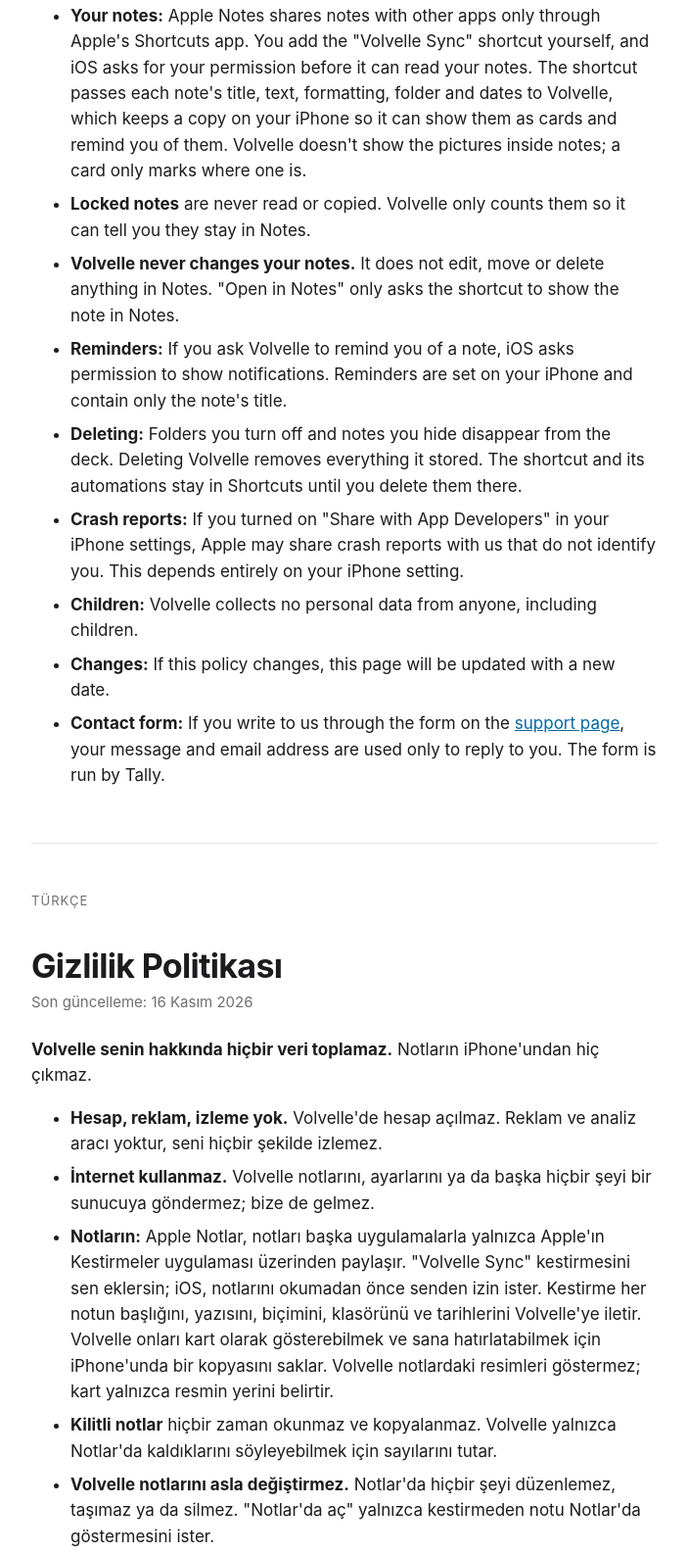
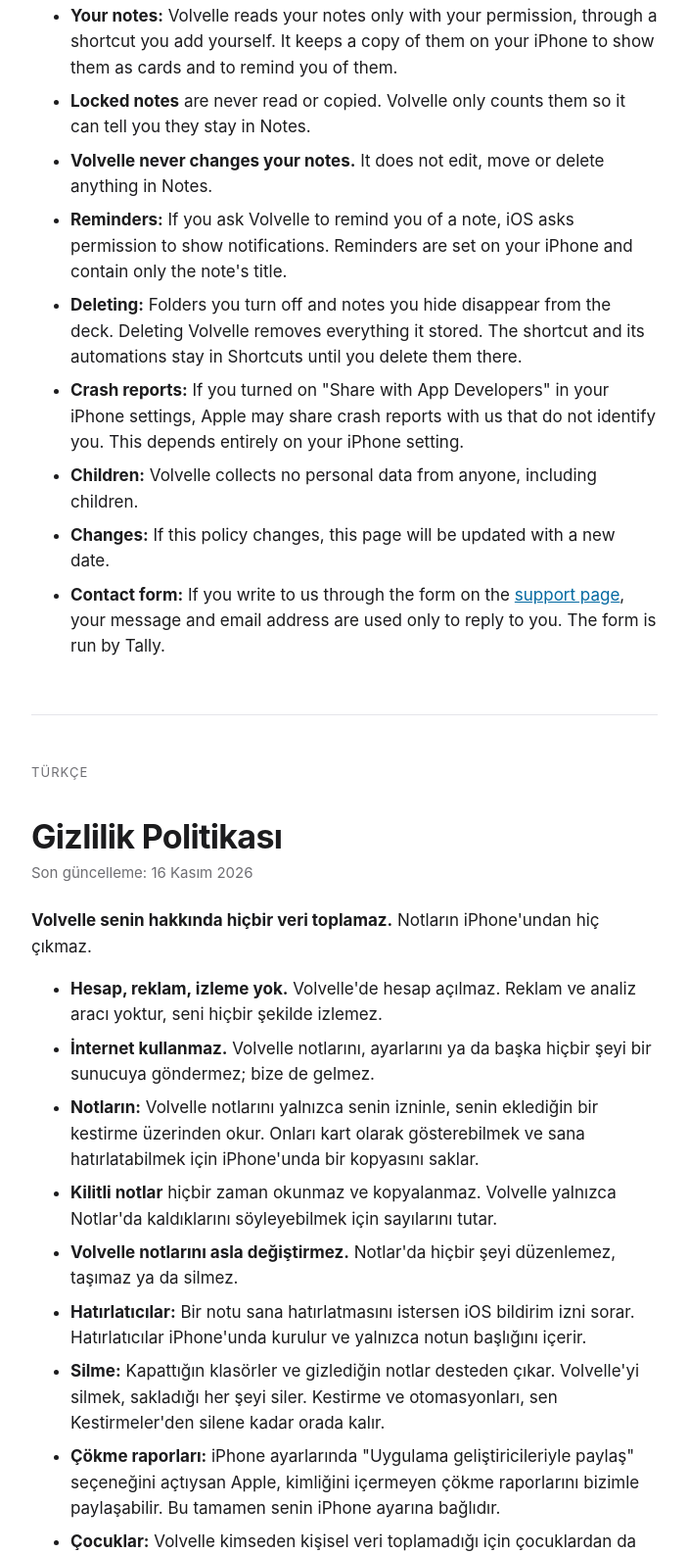
Before and after one commit to volvelle-app/volvelle-app.github.io, a plain HTML site: page privacy/index.html in a window 1280 px wide. Shown: the part 448-2034 px from the top of the page at 98% size, without its empty margins (288-991 px from the left). Drawn offline with Linux system fonts and the light colour scheme.

Commit message:
Metin düzeltmeleri: yukarı kaydırma, senkronizasyon, gizlilikte notlar bölümü kısaldı

```diff
--- a/privacy/index.html
+++ b/privacy/index.html
@@ -4,9 +4,9 @@
 <ul>
 <li><strong>No accounts, ads or tracking.</strong> There is no sign-in. Volvelle has no ads and no analytics, and it does not track you.</li>
 <li><strong>No internet.</strong> Volvelle does not send your notes, settings or anything else to any server, including ours.</li>
-<li><strong>Your notes:</strong> Apple Notes shares notes with other apps only through Apple's Shortcuts app. You add the "Volvelle Sync" shortcut yourself, and iOS asks for your permission before it can read your notes. The shortcut passes each note's title, text, formatting, folder and dates to Volvelle, which keeps a copy on your iPhone so it can show them as cards and remind you of them. Volvelle doesn't show the pictures inside notes; a card only marks where one is.</li>
+<li><strong>Your notes:</strong> Volvelle reads your notes only with your permission, through a shortcut you add yourself. It keeps a copy of them on your iPhone to show them as cards and to remind you of them.</li>
 <li><strong>Locked notes</strong> are never read or copied. Volvelle only counts them so it can tell you they stay in Notes.</li>
-<li><strong>Volvelle never changes your notes.</strong> It does not edit, move or delete anything in Notes. "Open in Notes" only asks the shortcut to show the note in Notes.</li>
+<li><strong>Volvelle never changes your notes.</strong> It does not edit, move or delete anything in Notes.</li>
 <li><strong>Reminders:</strong> If you ask Volvelle to remind you of a note, iOS asks permission to show notifications. Reminders are set on your iPhone and contain only the note's title.</li>
 <li><strong>Deleting:</strong> Folders you turn off and notes you hide disappear from the deck. Deleting Volvelle removes everything it stored. The shortcut and its automations stay in Shortcuts until you delete them there.</li>
 <li><strong>Crash reports:</strong> If you turned on "Share with App Developers" in your iPhone settings, Apple may share crash reports with us that do not identify you. This depends entirely on your iPhone setting.</li>
@@ -20,9 +20,9 @@
 <ul>
 <li><strong>Hesap, reklam, izleme yok.</strong> Volvelle'de hesap açılmaz. Reklam ve analiz aracı yoktur, seni hiçbir şekilde izlemez.</li>
 <li><strong>İnternet kullanmaz.</strong> Volvelle notlarını, ayarlarını ya da başka hiçbir şeyi bir sunucuya göndermez; bize de gelmez.</li>
-<li><strong>Notların:</strong> Apple Notlar, notları başka uygulamalarla yalnızca Apple'ın Kestirmeler uygulaması üzerinden paylaşır. "Volvelle Sync" kestirmesini sen eklersin; iOS, notlarını okumadan önce senden izin ister. Kestirme her notun başlığını, yazısını, biçimini, klasörünü ve tarihlerini Volvelle'ye iletir. Volvelle onları kart olarak gösterebilmek ve sana hatırlatabilmek için iPhone'unda bir kopyasını saklar. Volvelle notlardaki resimleri göstermez; kart yalnızca resmin yerini belirtir.</li>
+<li><strong>Notların:</strong> Volvelle notlarını yalnızca senin izninle, senin eklediğin bir kestirme üzerinden okur. Onları kart olarak gösterebilmek ve sana hatırlatabilmek için iPhone'unda bir kopyasını saklar.</li>
 <li><strong>Kilitli notlar</strong> hiçbir zaman okunmaz ve kopyalanmaz. Volvelle yalnızca Notlar'da kaldıklarını söyleyebilmek için sayılarını tutar.</li>
-<li><strong>Volvelle notlarını asla değiştirmez.</strong> Notlar'da hiçbir şeyi düzenlemez, taşımaz ya da silmez. "Notlar'da aç" yalnızca kestirmeden notu Notlar'da göstermesini ister.</li>
+<li><strong>Volvelle notlarını asla değiştirmez.</strong> Notlar'da hiçbir şeyi düzenlemez, taşımaz ya da silmez.</li>
 <li><strong>Hatırlatıcılar:</strong> Bir notu sana hatırlatmasını istersen iOS bildirim izni sorar. Hatırlatıcılar iPhone'unda kurulur ve yalnızca notun başlığını içerir.</li>
 <li><strong>Silme:</strong> Kapattığın klasörler ve gizlediğin notlar desteden çıkar. Volvelle'yi silmek, sakladığı her şeyi siler. Kestirme ve otomasyonları, sen Kestirmeler'den silene kadar orada kalır.</li>
 <li><strong>Çökme raporları:</strong> iPhone ayarlarında "Uygulama geliştiricileriyle paylaş" seçeneğini açtıysan Apple, kimliğini içermeyen çökme raporlarını bizimle paylaşabilir. Bu tamamen senin iPhone ayarına bağlıdır.</li>
```
Also changed, not shown: index.html (+2 -2 lines), support/index.html (+4 -4 lines).
